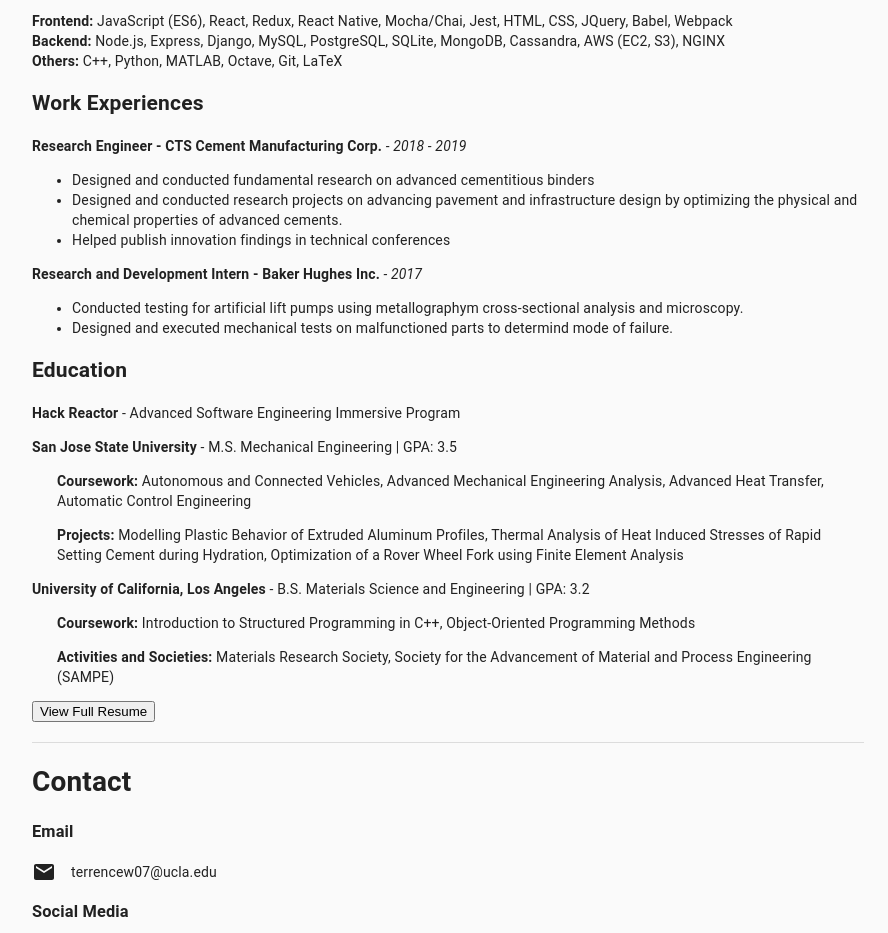
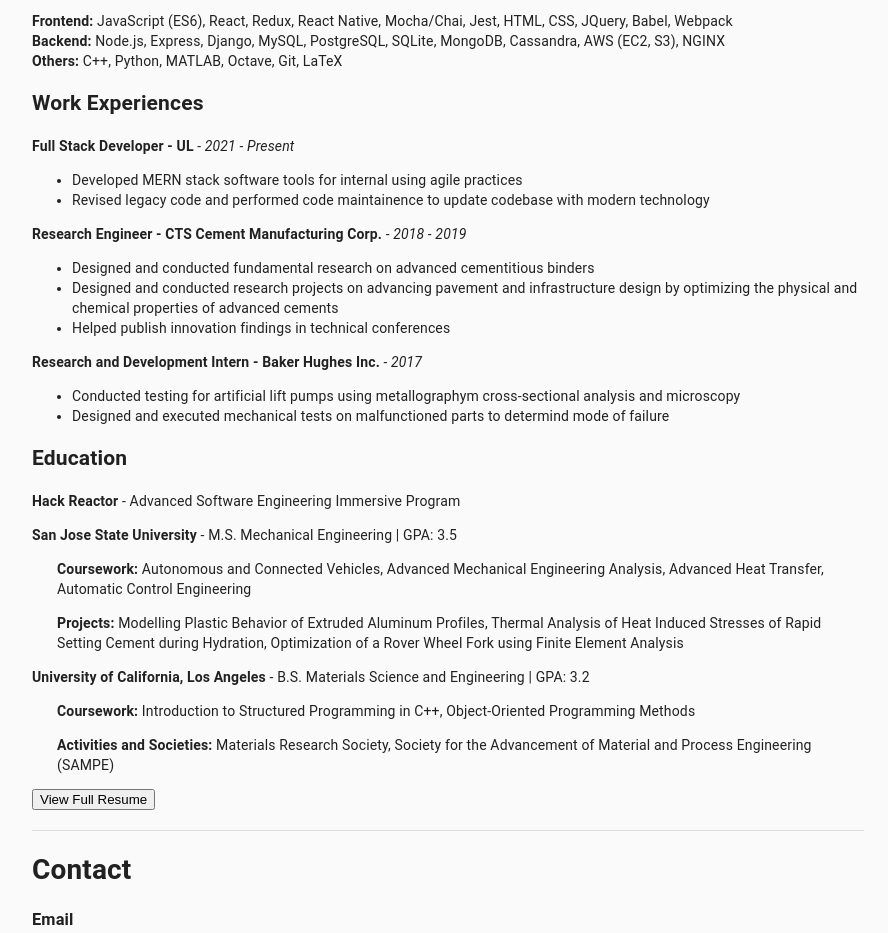
Before and after one commit to twong0088/personal-site, a React app: page / in a window 1280 px wide. Shown: the part 2340-3273 px from the top of the page, without its empty margins (312-1200 px from the left). Built offline with nearby package versions, Linux system fonts and the light colour scheme; the HTML template or start-up script is replaced by a standard one.

Commit message:
updated work experience

```diff
--- a/client/src/component/App.jsx
+++ b/client/src/component/App.jsx
@@ -524,16 +524,21 @@
           <span><strong>Backend: </strong> Node.js, Express, Django, MySQL, PostgreSQL, SQLite, MongoDB, Cassandra, AWS (EC2, S3), NGINX</span><br />
           <span><strong>Others: </strong> C++, Python, MATLAB, Octave, Git, LaTeX</span><br />
           <h2>Work Experiences</h2>
+          <p><strong>Full Stack Developer - UL</strong><i> - 2021 - Present</i></p>
+          <ul>
+            <li>Developed MERN stack software tools for internal using agile practices</li>
+            <li>Revised legacy code and performed code maintainence to update codebase with modern technology</li>
+          </ul>
           <p><strong>Research Engineer - CTS Cement Manufacturing Corp.</strong><i> - 2018 - 2019</i></p>
           <ul>
             <li>Designed and conducted fundamental research on advanced cementitious binders</li>
-            <li>Designed and conducted research projects on advancing pavement and infrastructure design by optimizing the physical and chemical properties of advanced cements.</li>
+            <li>Designed and conducted research projects on advancing pavement and infrastructure design by optimizing the physical and chemical properties of advanced cements</li>
             <li>Helped publish innovation findings in technical conferences</li>
           </ul>
           <p><strong>Research and Development Intern - Baker Hughes Inc.</strong><i> - 2017</i></p>
           <ul>
-            <li>Conducted testing for artificial lift pumps using metallographym cross-sectional analysis and microscopy.</li>
-            <li>Designed and executed mechanical tests on malfunctioned parts to determind mode of failure.</li>
+            <li>Conducted testing for artificial lift pumps using metallographym cross-sectional analysis and microscopy</li>
+            <li>Designed and executed mechanical tests on malfunctioned parts to determind mode of failure</li>
           </ul>
           <h2>Education</h2>
           <p><strong>Hack Reactor</strong> - Advanced Software Engineering Immersive Program</p>
--- a/client/src/component/modal.jsx
+++ b/client/src/component/modal.jsx
@@ -91,7 +91,7 @@
         url = '';
         img = twong;
         title = 'Personal Portfolio Site';
-        description = "This is my personal portfolio site. It is created using React and Material-UI. \nThis website is created with responsive UI design and can autmatically adapt to users' window space, allowing this website to have content consistency across most devices. \nTry this feature out by adjusting your browser's window size!";
+        description = "This is my personal portfolio site. It is created using React and Material-UI and hosted on Heroku. \nThis website is created with responsive UI design. It is capable of autmatically adapting to users' window space, allowing this website to have content consistency across most devices. \nTry this feature out by adjusting your browser's window size!";
         break;
     case 'RRStore':
       url = 'https://youtu.be/nM_XZsP1aJI';
```
Also changed, not shown: 1 other file (tests, documents, lock files or other folders).
